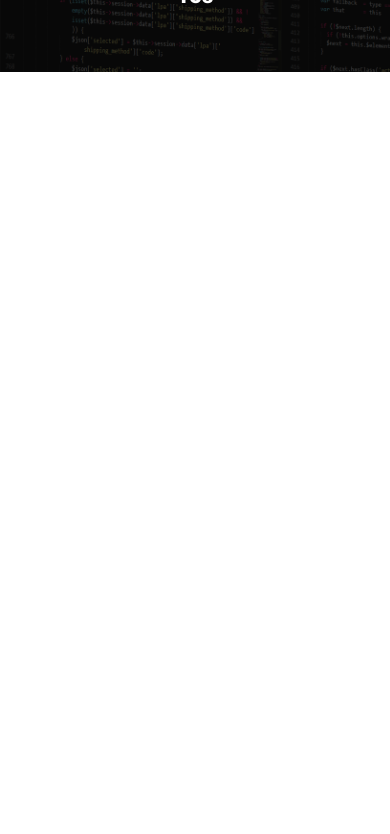
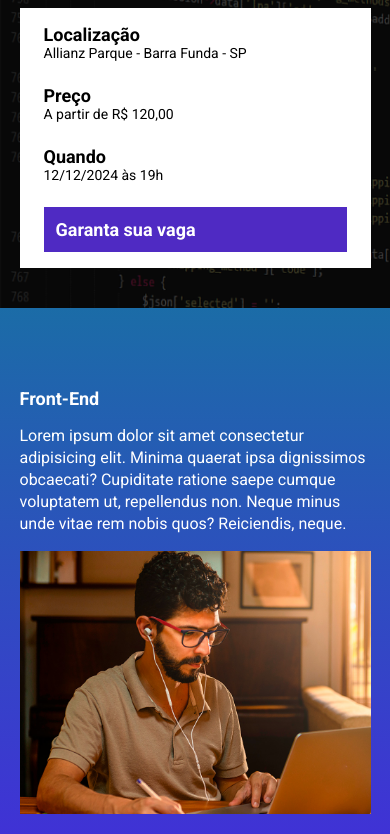
Before and after one commit to m1342s/EBAC_Talks, a website built with Parcel: page src/index.html in a window 390 px wide. Shown: the part 168-1002 px from the top of the page. Before the commit the page ends 844 px from the top, so only its background shows below. Built offline with nearby package versions, Linux system fonts and the light colour scheme.

Commit message:
Código a ser revisto

```diff
--- a/package.json
+++ b/package.json
@@ -2,9 +2,9 @@
   "name": "ebac_talks",
   "version": "1.0.0",
   "description": "",
-  "main": "index.js",
   "scripts": {
     "dev": "parcel src/index.html src/styles/main.scss src/scripts/main.js",
+    "build":"parcel build src/index.html",
     "test": "echo \"Error: no test specified\" && exit 1"
   },
   "keywords": [],
--- a/src/index.html
+++ b/src/index.html
@@ -11,14 +11,91 @@
       rel="stylesheet"
     />
     <link rel="stylesheet" href="./styles/main.scss" />
+    <link rel="stylesheet" href="https://unpkg.com/aos@next/dist/aos.css" />
   </head>
   <body>
     <header class="hero">
       <div class="container">
         <img class="hero__logo" src="./images/ebac_logo.svg" alt="EBAC" />
-        <p class="hero__text">O maior evento de tecnologia do Brasil começa em 10d 12h 20m 15s</p>
+        <p class="hero__text">
+          O maior evento de tecnologia do Brasil começa em <span id="contador"></span>
+        </p>
+        <div class="infos-bar">
+          <ul class="infos-bar__infos">
+            <li class="infos-bar__infos__item">
+              <b>Localização</b>
+              Allianz Parque - Barra Funda - SP
+            </li>
+            <li class="infos-bar__infos__item">
+              <b>Preço</b>
+              A partir de R$ 120,00
+            </li>
+            <li class="infos-bar__infos__item">
+              <b>Quando</b>
+              12/12/2024 às 19h
+            </li>
+          </ul>
+          <a href="#" class="button button--primary">Garanta sua vaga</a>
+        </div>
       </div>
     </header>
+    <section data-aos="fade-right" class="event event--frontEnd">
+      <div class="container" data-aos="fade-right">
+        <div class="event__details">
+          <h2 class="event__details__title">Front-End</h2>
+          <p class="event__details__description">
+            Lorem ipsum dolor sit amet consectetur adipisicing elit. Minima
+            quaerat ipsa dignissimos obcaecati? Cupiditate ratione saepe cumque
+            voluptatem ut, repellendus non. Neque minus unde vitae rem nobis
+            quos? Reiciendis, neque.
+          </p>
+        </div>
+        <img class="event__image" src="./images/frontend.png" alt="Front-end" />
+      </div>
+    </section>
+    <section  class="event event--ux-ui event--image-left">
+      <div data-aos="fade-left" class="container">
+        <div class="event__details">
+          <h2 class="event__details__title">UI/UX</h2>
+          <p class="event__details__description">
+            Lorem ipsum dolor sit amet consectetur adipisicing elit. Minima
+            quaerat ipsa dignissimos obcaecati? Cupiditate ratione saepe cumque
+            voluptatem ut, repellendus non. Neque minus unde vitae rem nobis
+            quos? Reiciendis, neque.
+          </p>
+        </div>
+        <img class="event__image" src="./images/frontend.png" alt="Front-end" />
+      </div>
+    </section>
+    <section class="event event--data-science">
+      <div class="container" data-aos="fade-right">
+        <div class="event__details">
+          <h2 class="event__details__title">Data Science</h2>
+          <p class="event__details__description">
+            Lorem ipsum dolor sit amet consectetur adipisicing elit. Minima
+            quaerat ipsa dignissimos obcaecati? Cupiditate ratione saepe cumque
+            voluptatem ut, repellendus non. Neque minus unde vitae rem nobis
+            quos? Reiciendis, neque.
+          </p>
+        </div>
+        <img class="event__image" src="./images/frontend.png" alt="Front-end" />
+      </div>
+    </section>
+    <section class="event event--backend event--image-left">
+      <div class="container" data-aos="fade-left">
+        <div class="event__details">
+          <h2 class="event__details__title">Back-End</h2>
+          <p class="event__details__description">
+            Lorem ipsum dolor sit amet consectetur adipisicing elit. Minima
+            quaerat ipsa dignissimos obcaecati? Cupiditate ratione saepe cumque
+            voluptatem ut, repellendus non. Neque minus unde vitae rem nobis
+            quos? Reiciendis, neque.
+          </p>
+        </div>
+        <img class="event__image" src="./images/frontend.png" alt="Front-end" />
+      </div>
+    </section>
+    <script src="https://unpkg.com/aos@next/dist/aos.js"></script>
     <script src="./scripts/main.js"></script>
   </body>
 </html>
--- a/src/scripts/main.js
+++ b/src/scripts/main.js
@@ -1 +1,23 @@
-console.log('oi')
+AOS.init();
+
+const dataDoEvento = new Date("Jun 15,2024 19:00:00");
+const timeStampEvento = dataDoEvento.getTime();
+
+const contaHoras = setInterval(function () {
+  const agora = new Date();
+  const timeStampAtual = agora.getTime();
+  const minutoEmMS=1000*60
+
+  const distanciaAteOEvento = timeStampEvento - timeStampAtual;
+  const diasAteOEvento = Math.floor(
+    distanciaAteOEvento / (1000 * 60 * 60 * 24)
+  );
+  const minutosAteOEvento=Math.floor((distanciaAteOEvento%(1000))/(1000*60))
+  const horasAteOEvento = Math.floor((distanciaAteOEvento % (1000 * 60 * 60 * 24))/(1000*60*60));
+  const segundosAteOEvento=Math.floor((distanciaAteOEvento%minutoEmMS)/1000)
+  document.getElementById('contador').innerHTML=`${diasAteOEvento}d ${horasAteOEvento}h ${minutosAteOEvento}min ${segundosAteOEvento}s`
+  if (distanciaAteOEvento<0) {
+    clearInterval(contaHoras)
+    document.getElementById('contador').innerHTML='Evento expirado'
+}
+}, 1000);
--- /dev/null
+++ b/src/styles/_event.scss
@@ -0,0 +1,60 @@
+@use 'variables';
+
+.event {
+  padding: 80px 0;
+
+  &--frontEnd{
+    background-image: linear-gradient(variables.$blue1, variables.$blue2);
+
+  }
+  &--ux-ui{
+    background-image: linear-gradient(variables.$blue2, variables.$pink);
+
+  }
+  &--data-science{
+    background-image: linear-gradient(variables.$pink, variables.$yellow);
+
+  }
+  &--backend{
+    background-image: linear-gradient(variables.$yellow, variables.$pink);
+
+  }
+  &--image-left{
+    .container{
+      flex-direction: row-reverse;
+    }
+  }
+  .container {
+    display: flex;
+    gap:40px;
+  }
+  &__image {
+    max-width: 360px;
+  }
+  &__details {
+    margin-right: 40px;
+    &__title {
+      font-size: 18px;
+      font-weight: bold;
+      margin-bottom: 16px;
+      color: #fff;
+    }
+    &__description {
+      color: #fff;
+      font-size: 16px;
+      line-height: 22px;
+    }
+  }
+  @media (max-width: 640px) {
+    .container {
+      display: block;
+    }
+    &__image {
+      width: 100%;
+    }
+    &__details {
+      margin-right: 0;
+      margin-bottom: 16px;
+    }
+  }
+}
--- a/src/styles/_hero.scss
+++ b/src/styles/_hero.scss
@@ -1,4 +1,6 @@
-.hero{
+@use 'variables';
+
+.hero {
   padding-top: 64px;
   padding-bottom: 100px;
   background-image: url(../images/fundo.png);
@@ -6,22 +8,22 @@
   background-size: cover;
   position: relative;
 
-    .container{
+  .container {
     position: relative;
   }
 
-    &::before{
+  &::before {
     position: absolute;
-        top:0;
+    top: 0;
     left: 0;
-        width:100%;
+    width: 100%;
     height: 100%;
-        background-color: #000;
-        content: '';
-        opacity: .7;
+    background-color:variables.$secondaryTextColor;
+    content: "";
+    opacity: 0.7;
   }
 
-    &__text{
+  &__text {
     margin-top: 64px;
     margin-bottom: 64px;
     font-size: 40px;
@@ -29,19 +31,18 @@
     color: #fff;
     font-weight: 800;
     text-align: center;
-
   }
-    &__logo{
+  &__logo {
     margin: 0 auto;
     height: 80px;
     display: block;
   }
-    @media(max-width:640px){
+  @media (max-width: 640px) {
     padding: 40px 0;
-        &__logo{
+    &__logo {
       height: 40px;
     }
-        &__text{
+    &__text {
       font-size: 22px;
       line-height: 24px;
       margin: 24px 0;
--- /dev/null
+++ b/src/styles/_variables.scss
@@ -0,0 +1,7 @@
+$textColor: #fff;
+$secondaryTextColor:#000;
+
+$blue1:#1b6ca7;
+$blue2:#442bdb;
+$pink: #89223B;
+$yellow:#9C791D;
--- /dev/null
+++ b/src/styles/componentes/_buttons.scss
@@ -0,0 +1,23 @@
+.button {
+  padding: 12px;
+  font-size: 18px;
+  font-weight: bold;
+  text-decoration: none;
+  text-align: center;
+  white-space: nowrap;
+
+  &--primary {
+    color: #fff;
+    background-color: rgba(79, 42, 195, 1);
+  }
+
+  @media (max-width: 640px) {
+    display: flex;
+    width: 100%;
+    align-items: center;
+  }
+  @media (max-width: 1024px) {
+    display: flex;
+    align-items: center;
+  }
+}
--- /dev/null
+++ b/src/styles/componentes/_infos_bar.scss
@@ -0,0 +1,39 @@
+@use '../variables';
+
+
+.infos-bar {
+  padding: 16px 24px;
+  background-color: variables.$textColor;
+  display: flex;
+  justify-content: space-between;
+
+  &__infos {
+    display: flex;
+    gap: 40px;
+
+    &__item {
+      font-size: 14px;
+      color:variables.$secondaryTextColor;
+      b {
+        color:variables.$secondaryTextColor;
+        font-size: 18px;
+        display: block;
+      }
+    }
+  }
+  @media (max-width: 640px) {
+    display: block;
+    &__infos {
+      display: block;
+      &__item {
+        margin-bottom: 24px;
+      }
+    }
+  }
+  @media(max-width:1024px){
+   &__infos{
+    gap: 16px;
+
+   }
+  }
+}
--- a/src/styles/main.scss
+++ b/src/styles/main.scss
@@ -1,21 +1,27 @@
-@use 'hero';
+@use "hero";
+@use "componentes/infos_bar";
+@use "componentes/buttons";
+@use "event";
+@use "variables";
 
-*{
+* {
   margin: 0;
   padding: 0;
   box-sizing: border-box;
-    font-family: Roboto,sans-serif;
+  font-family: Roboto, sans-serif;
+  list-style: none;
+  color: variables.$textColor;
 }
 
-.container{
+.container {
   max-width: 960px;
   width: 100%;
   margin: 0 auto;
 
-    @media(max-width:640px) {
+  @media (max-width: 640px) {
     max-width: 80%;
   }
-    @media(max-width:1024px) {
+  @media (max-width: 1024px) {
     max-width: 90%;
   }
 }
```
Lines whose indentation alone changed are shown as unchanged.
